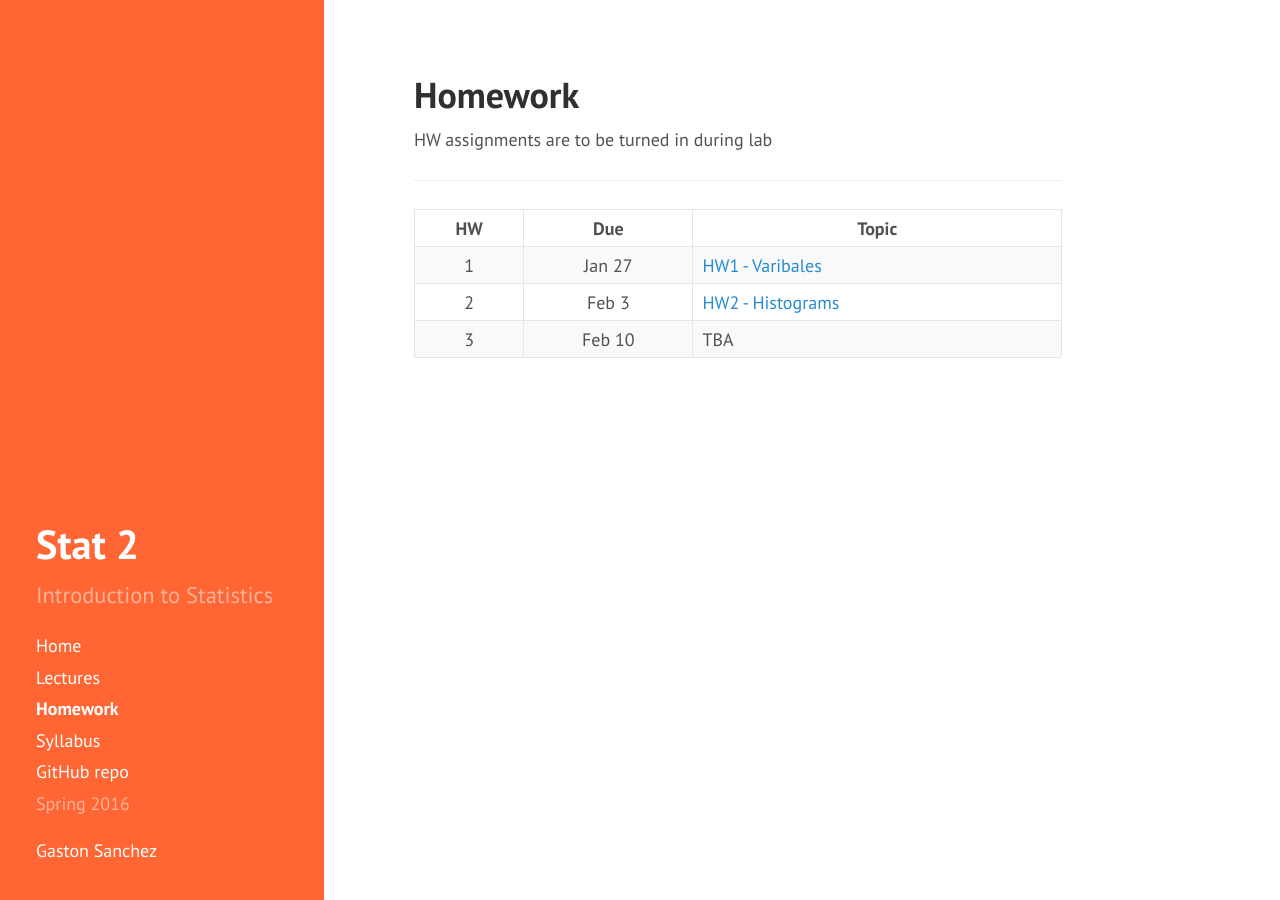
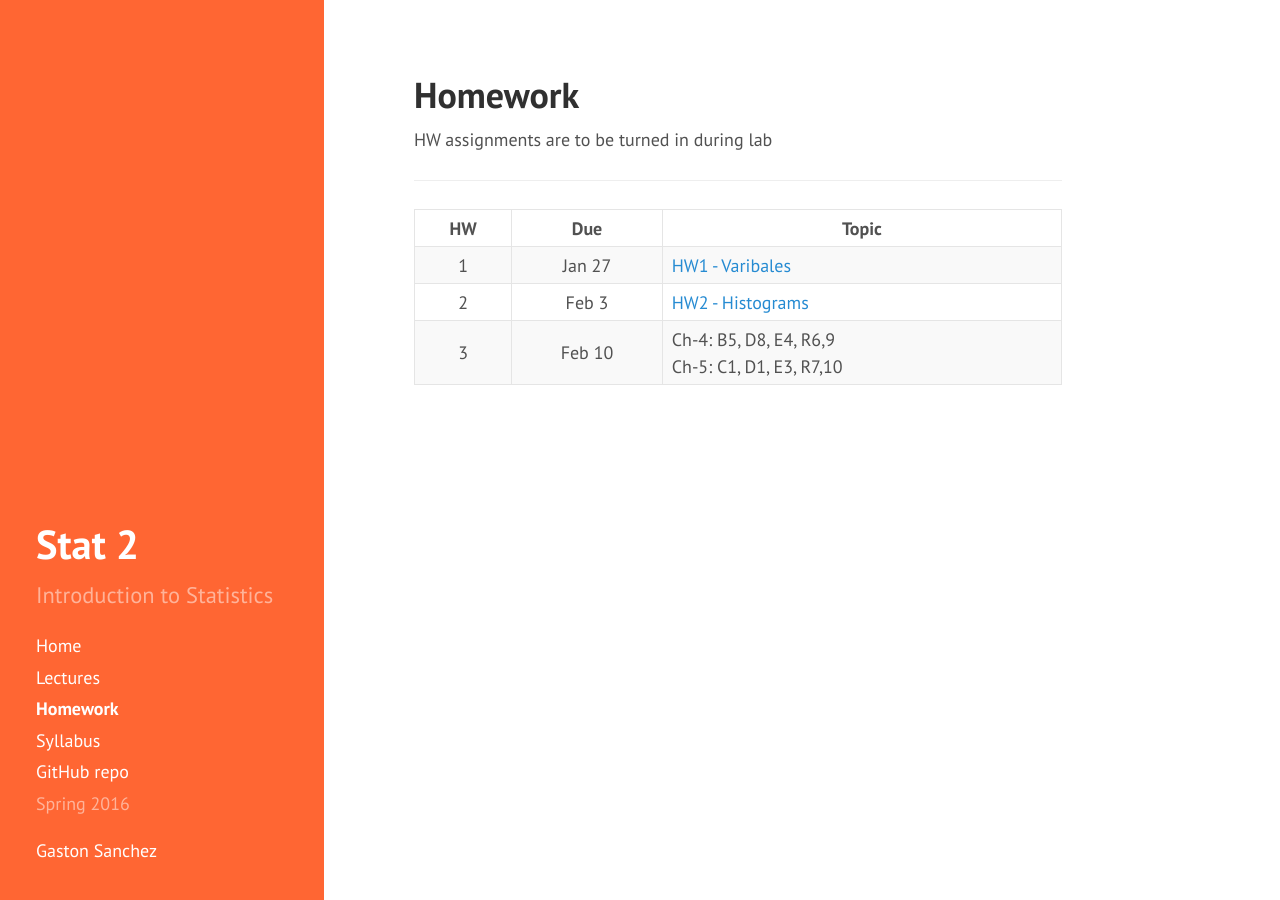
Before and after one commit to gastonstat/relic-stat2, a Jekyll site: the page built from homework/index.md, in a window 1280 px wide. Built offline with Jekyll 4.4.1, drawn with Linux system fonts in a browser that asks for light colours; nearby versions of some CDN libraries; Markdown is read by kramdown in place of the engine named in the settings.

Commit message:
posted hw03 problems

```diff
--- a/homework/index.md
+++ b/homework/index.md
@@ -29,7 +29,8 @@ HW assignments are to be turned in during lab
     <tr>
       <td align="center">3</td>
       <td align="center">Feb 10</td>
-      <td>TBA</td>
+      <td>Ch-4: B5, D8, E4, R6,9<br>
+        Ch-5: C1, D1, E3, R7,10</td>
     </tr>
   </tbody>
  </table>
```
